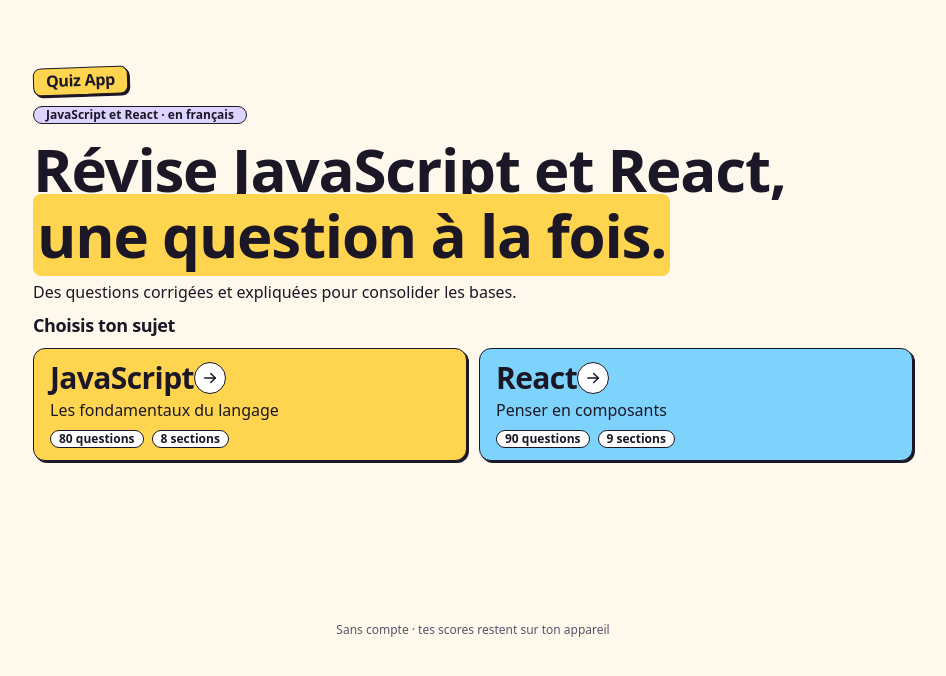
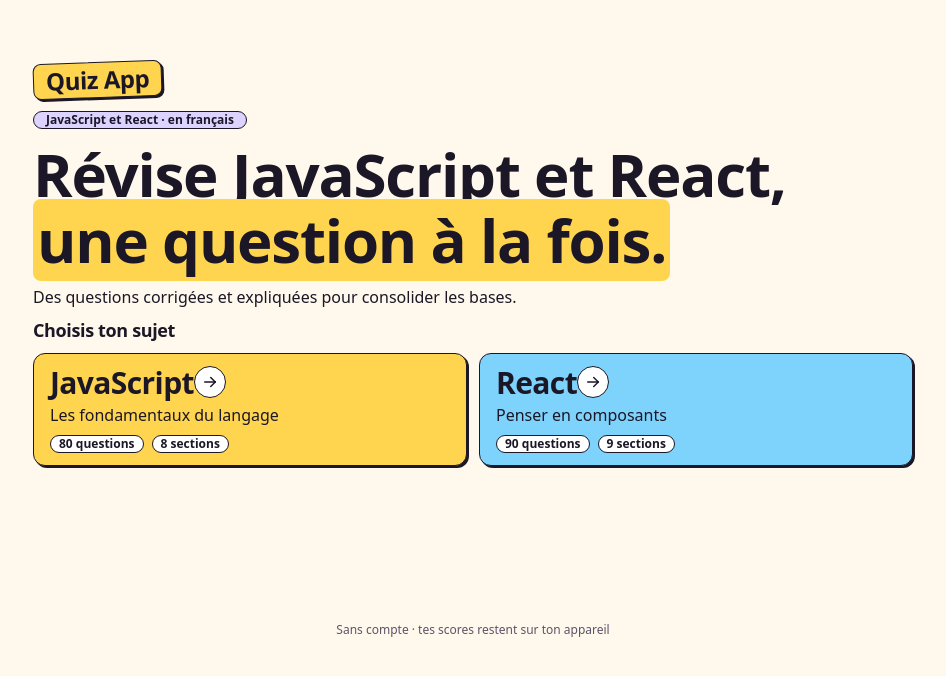
Before and after one commit to jade-hernandez/quiz-app, a React (Vite) app: page / in a window 1280 px wide. Shown: the part 122-798 px from the top of the page, without its empty margins (167-1113 px from the left). Built offline with nearby package versions, Linux system fonts and the light colour scheme; a web font is replaced by a local one.

Commit message:
feat: make the logo bigger

```diff
--- a/src/ui/Logo.tsx
+++ b/src/ui/Logo.tsx
@@ -1,6 +1,6 @@
 export function Logo() {
   return (
-    <span className='-rotate-2 rounded-lg bg-js px-3 py-1 display text-base leading-display shadow-sticker border-sticker'>
+    <span className='-rotate-2 rounded-lg bg-js px-3 py-1 display text-xl leading-display shadow-sticker border-sticker lg:text-2xl'>
       Quiz App
     </span>
   );
```
Also changed, not shown: 1 other file (tests, documents, lock files or other folders).
